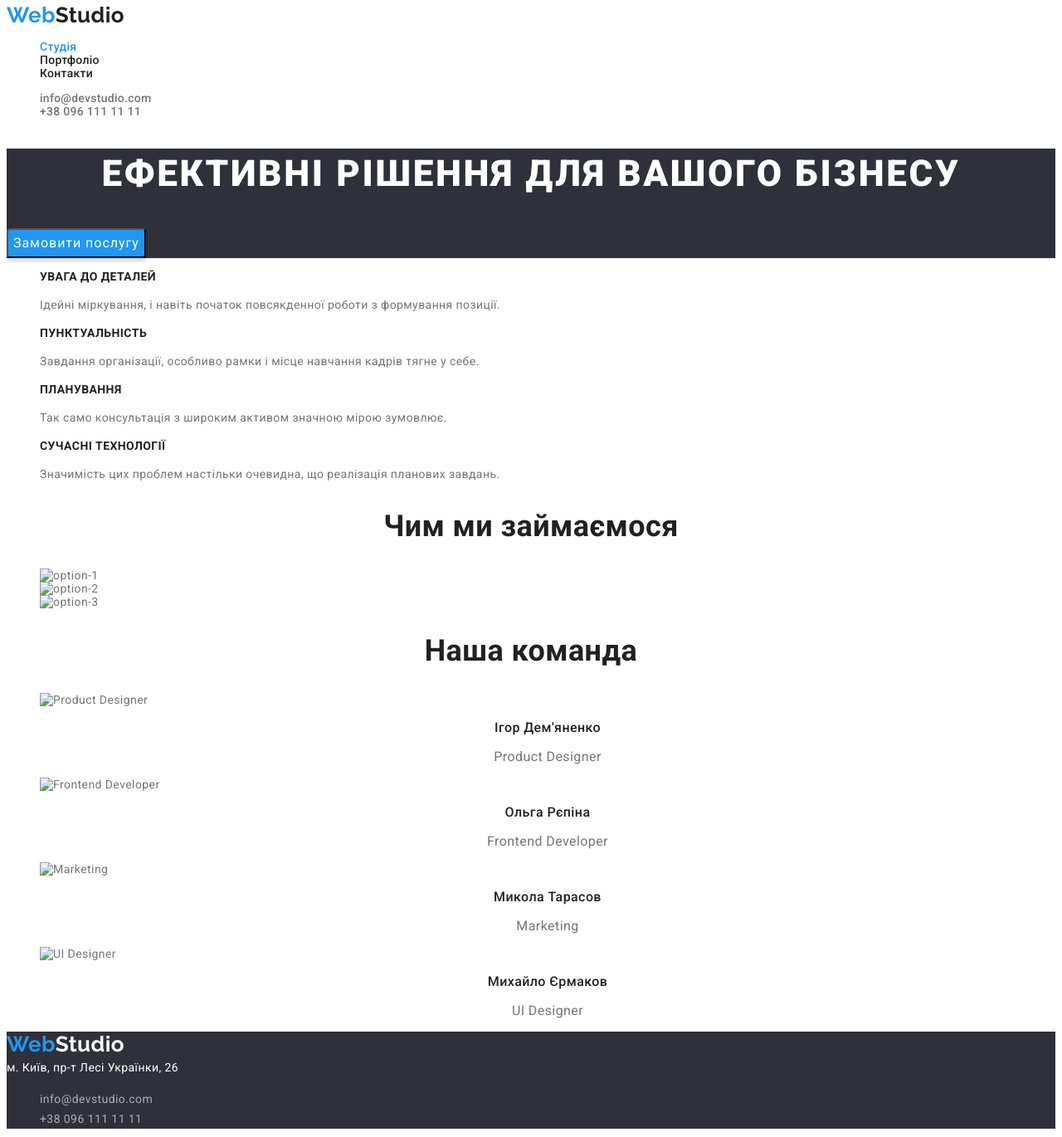
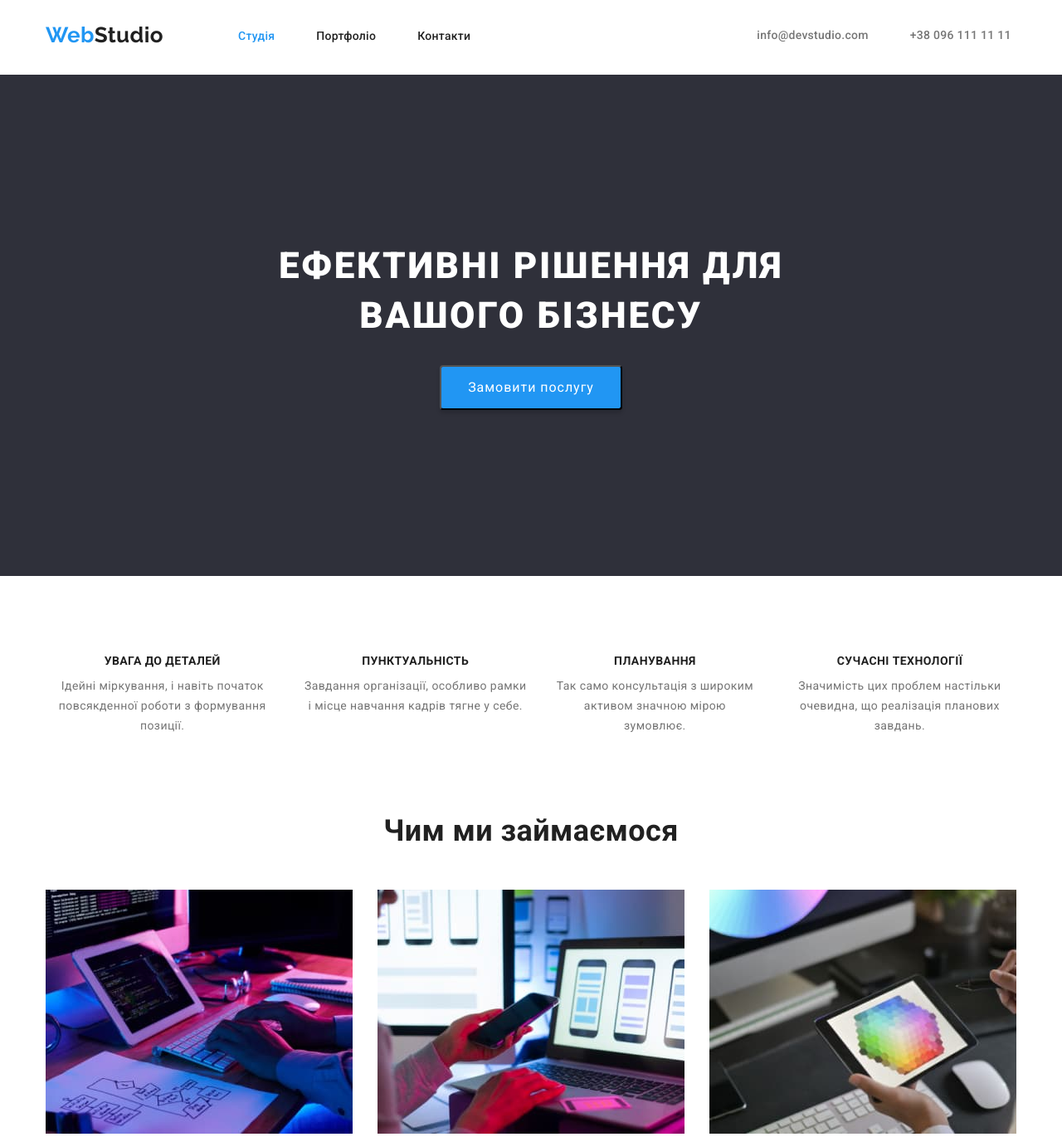
Before and after one commit to YanaHolenok/goit-markup-hw-03, a plain HTML site: page index.html in a window 1280 px wide. Shown: the part 5-1375 px from the top of the page at 83% size. Drawn offline with nearby package versions, Linux system fonts and the light colour scheme.

Commit message:
update 1

```diff
--- a/css/style.css
+++ b/css/style.css
@@ -1,9 +1,8 @@
 :root {
-    --accent-color: #2196F3;
+  --accent-color: #2196f3;
   --primary-text-color: #757575;
   --second-color: #212121;
-    --third-color: #FFFFFF;
-
+  --third-color: #ffffff;
 }
 
 body {
@@ -12,6 +11,45 @@
   font-size: 14px;
   color: var(--primary-text-color);
   letter-spacing: 0.03em;
+}
+/**********************************reset********************************************************/
+html {
+  box-sizing: border-box;
+}
+
+*,
+*::backdrop,
+*::after {
+  box-sizing: inherit;
+}
+/* стилі обнулення верхніх відступів у елементів* */
+p,
+h1,
+h2,
+h3,
+h4,
+h5,
+h6 {
+  margin: 0;
+}
+
+ul,
+ol {
+  margin: 0;
+  padding-left: 0;
+}
+button {
+  cursor: pointer;
+}
+/* /* для коректного відображення картинок* */
+img {
+  display: block;
+  max-width: 100%;
+  height: auto;
+}
+/*- курсив */
+address {
+  font-style: normal;
 }
 
 /* !!!!!!!!!!!!!!!!!!!!!!!!!!!!!!!!!!!!!*/
@@ -22,10 +60,29 @@
 .list {
   list-style: none;
 }
+/* main container */
+
+.container {
+  width: 1200px;
+  margin: 0 auto;
+  padding: 0 15px;
+}
 
 /* header*/
-.header {
-    background-color: var(--third-color);
+
+/* flex */
+.header-nav,
+.header-nav-list {
+  display: flex;
+}
+.header-container{
+    display: flex;
+    align-items: center;
+
+}
+.header{
+    padding-top: 32px;
+    padding-bottom: 32px;
 }
 
 .logo {
@@ -33,8 +90,10 @@
   font-style: normal;
   font-weight: 700;
   font-size: 26px;
-    line-height: calc(31/26);
+  line-height: calc(31 / 26);
   color: var(--second-color);
+  display: block;
+  margin-right: 90px;
 }
 
 .header-accent {
@@ -42,11 +101,15 @@
 }
 
 .header-nav-link {
+  display: block;
   font-weight: 500;
-    line-height: calc(16/14);
+  line-height: calc(16 / 14);
   letter-spacing: 0.02em;
   color: var(--second-color);
-
+}
+.header-nav-list{
+    gap: 50px;
+    align-items: center;
 }
 
 .current {
@@ -55,14 +118,27 @@
 
 .contact-links {
   font-weight: 500;
-    line-height: calc(16/14);
+  line-height: calc(16 / 14);
   letter-spacing: 0.02em;
   color: var(--primary-text-color);
+
+}
+/*  flex*************************************************** */
+.header-contacts {
+  display: flex;
+  margin-left: 345px;
+}
+
+.header-contacts .header-contacts-item + .header-contacts-item {
+  margin-left: 50px;
 }
 
 .header-nav-link:hover,
 .header-nav-link:focus {
   color: var(--accent-color);
+}
+.header-contacts-item {
+  display: block;
 }
 
 .contact-links:hover,
@@ -76,30 +152,37 @@
   background-color: var(--primary-text-color);
 }
 
-/* Секція 1*/
+
+/* Hero****************************************** */
 .hero {
-    background-color: #2F303A;
-    ;
+  background-color: #2f303a;
+  text-align: center;
+  padding-top: 200px;
+  padding-bottom: 200px;
 }
 
 .hero-title {
+  width: 670px;
+  margin-left: auto;
+  margin-right: auto;
+  margin-bottom: 30px;
+
   font-weight: 900;
   font-size: 44px;
-    line-height: calc(60/44);
-    text-align: center;
+  line-height: calc(60 / 44);
   letter-spacing: 0.06em;
   text-transform: uppercase;
   color: var(--third-color);
-
 }
 
 .hero-btn {
+  display: inline-block;
+  align-items: center;
+  padding: 10px 32px;
+
   font-family: inherit;
   font-size: 16px;
-    line-height: calc(30/16);
-    display: flex;
-    align-items: center;
-    text-align: center;
+  line-height: calc(30 / 16);
   letter-spacing: 0.06em;
   color: var(--third-color);
   cursor: pointer;
@@ -108,7 +191,7 @@
   border-radius: 4px;
 }
 
-/* Section 2*/
+/* Section 2***************************************/
 .visually-hidden {
   position: absolute;
   white-space: nowrap;
@@ -121,45 +204,82 @@
   clip-path: inset(50%);
   margin: -1px;
 }
-
+.benefits{
+    padding-top: 94px;
+    padding-bottom: 94px;
+}
+.benefits-list{
+   display: flex;
+   gap: 30px;
+}
 .benefits-title {
+    margin-bottom: 10px;
   font-size: inherit;
-    line-height: calc(16/14);
+  line-height: calc(16 / 14);
   text-transform: uppercase;
   color: var(--second-color);
+  text-align: center;
 }
 
 .benefits-text {
-    line-height: calc(24/14);
+    text-align: center;
+  line-height: calc(24 / 14);
   color: var(--primary-text-color);
 }
 
-/*Section 3*/
+/*Section 3*****************************************/
 .section-title {
+    margin-bottom: 50px;
   font-size: 36px;
-    line-height: calc(42/36);
+  line-height: calc(42 / 36);
   text-align: center;
   color: var(--second-color);
 }
-
+.about-list{
+    display: flex;
+    gap: 30px;
+}
+.about-list-items{
+  width: calc((100%-60) / 3);
+}
+.about{
+  padding-bottom: 94px;
+}
 /* Section 4*/
+.team-list{
+    display: flex;
+    gap: 30px;
+}
+.team-list-item{
+ width: calc((100%-90) / 4);
+}
+.team-img{
+    padding-bottom: 30px;
+}
 .team-name {
+    padding-bottom: 10px;
   font-weight: 500;
   font-size: 16px;
-    line-height: calc(19/16);
+  line-height: calc(19 / 16);
   text-align: center;
   color: var(--second-color);
 }
 
 .team-text {
   font-size: 16px;
-    line-height: calc(19/16);
+  line-height: calc(19 / 16);
   text-align: center;
+}
+.team{
+    padding-top: 94px;
+    padding-bottom: 94px;
 }
 
 /* Footer*/
 .footer {
-    background: #2F303A;
+  background: #2f303a;
+  padding-top: 60px;
+  padding-bottom: 60px;
 }
 
 .logo-footer {
@@ -169,6 +289,10 @@
   font-size: 26px;
   line-height: 31px;
   color: var(--third-color);
+
+}
+.logo-bottom{
+ margin-bottom: 20px;
 }
 
 .footer-accent {
@@ -176,24 +300,41 @@
 }
 
 .footer-address {
-    font-style: normal;
-    line-height: calc(24/14);
+  line-height: calc(24 / 14);
   color: var(--third-color);
+  margin-bottom: 9px;
 }
 
 .footer-contacts {
-    line-height: calc(24/14);
+  line-height: calc(24 / 14);
   color: rgba(255, 255, 255, 0.6);
-    ;
 }
-
+.tel{
+    margin-bottom: 9px;
+}
 .footer-contacts:hover,
 .footer-contacts:focus {
   color: var(--accent-color);
 }
 
 /* portfolio*/
-/* menu*/
+/* загальна секція */
+
+.section-portfolio{
+  padding-top: 95px;
+  padding-bottom: 110px;
+}
+
+/* кнопки */
+.menu-button{
+  padding-top: 0;
+  padding-bottom: 34px;
+}
+.menu-list{
+  display: flex;
+  gap:8px;
+  justify-content: center;
+}
 .btn-list:hover,
 .btn-list:focus {
   color: var(--third-color);
@@ -204,21 +345,33 @@
   font-family: inherit;
   font-weight: 500;
   font-size: 16px;
-    line-height: calc(26/16);
+  line-height: calc(26 / 16);
   text-align: center;
   color: var(--second-color);
   cursor: pointer;
 }
 
+/* проекти, 3*3 */
+
+.project-list{
+  display: flex;
+  flex-wrap: wrap;
+  gap:30px;   }
+
+.project-inf{
+ padding: 20px 24px;
+}
+
 .project-name {
   font-size: 18px;
-    line-height: calc(36/18);
+  line-height: calc(36 / 18);
   letter-spacing: 0.06em;
   color: var(--second-color);
+  margin-bottom: 4px;
 }
 
 .project-text {
   font-size: 16px;
-    line-height: calc(30/16);
+  line-height: calc(30 / 16);
   color: var(--primary-text-color);
 }
--- a/index.html
+++ b/index.html
@@ -12,12 +12,19 @@
       href="https://fonts.googleapis.com/css2?family=Raleway:wght@700&family=Roboto:wght@400;500;700;900&display=swap"
       rel="stylesheet"
     />
+    <link
+      rel="stylesheet"
+      href="https://cdnjs.cloudflare.com/ajax/libs/modern-normalize/1.1.0/modern-normalize.min.css"
+    />
     <!--Style-->
     <link rel="stylesheet" href="./css/style.css" />
   </head>
   <body>
     <header class="header">
       <!--Navigation-->
+
+      <div class="container">
+        <div class="header-container">
           <nav class="header-nav">
             <a class="logo link" href="./index.html" lang="en">
               <span class="header-accent">Web</span>Studio
@@ -29,29 +36,41 @@
               <li class="header-nav-item">
                 <a class="header-nav-link link" href="./portfolio.html">Портфоліо</a>
               </li>
-          <li class="header-nav-item"><a class="header-nav-link link" href="">Контакти</a></li>
+              <li class="header-nav-item">
+                <a class="header-nav-link link" href="">Контакти</a>
+              </li>
             </ul>
           </nav>
+
           <!--Contacts-->
+          <div class="container-contacts">
             <ul class="header-contacts list">
               <li class="header-contacts-item">
-          <a class="contact-links link" href="mailto:info@devstudio.com">info@devstudio.com</a>
+                <a class="contact-links link" href="mailto:info@devstudio.com"
+                  >info@devstudio.com</a
+                >
               </li>
               <li class="header-contacts-item">
                 <a class="contact-links link" href="tel:+380961111111">+38 096 111 11 11</a>
               </li>
             </ul>
+          </div>
+        </div>
+      </div>
     </header>
     <main>
       <!--Section-1-->
 
       <section class="hero">
+        <div class="container">
           <h1 class="hero-title">Ефективні рішення для вашого бізнесу</h1>
           <button class="hero-btn" type="button">Замовити послугу</button>
+        </div>
       </section>
 
       <!--Section-2-->
       <section class="benefits">
+        <div class="container">
           <h2 class="visually-hidden">Переваги</h2>
           <ul class="benefits-list list">
             <li class="benefits-item">
@@ -79,9 +98,11 @@
               </p>
             </li>
           </ul>
+        </div>
       </section>
       <!--section-3-->
       <section class="about">
+        <div class="container">
           <h2 class="section-title">Чим ми займаємося</h2>
           <ul class="about-list list">
             <li class="about-list-items">
@@ -96,14 +117,17 @@
               <img src="./images/section3img3.jpg" alt="option-3" width="370" height="294" />
             </li>
           </ul>
+        </div>
       </section>
 
       <!--section-4-->
       <section class="team">
+        <div class="container">
           <h2 class="section-title">Наша команда</h2>
           <ul class="team-list list">
             <li class="team-list-item">
               <img
+                class="team-img"
                 src="./images/ProductDesigner.jpg"
                 alt="Product Designer"
                 width="270"
@@ -116,6 +140,7 @@
 
             <li class="team-list-item">
               <img
+                class="team-img"
                 src="./images/FrontendDeveloper.jpg"
                 alt="Frontend Developer"
                 width="270"
@@ -127,34 +152,53 @@
             </li>
 
             <li class="team-list-item">
-            <img src="./images/Marketing.jpg" alt="Marketing" width="270" height="260" />
+              <img
+                class="team-img"
+                src="./images/Marketing.jpg"
+                alt="Marketing"
+                width="270"
+                height="260"
+              />
 
               <h3 class="team-name">Микола Тарасов</h3>
               <p class="team-text" lang="en">Marketing</p>
             </li>
             <li class="team-list-item">
-            <img src="./images/UIDesigner.jpg" alt="UI Designer" width="270" height="260" />
+              <img
+                class="team-img"
+                src="./images/UIDesigner.jpg"
+                alt="UI Designer"
+                width="270"
+                height="260"
+              />
 
               <h3 class="team-name">Михайло Єрмаков</h3>
               <p class="team-text" lang="en">UI Designer</p>
             </li>
           </ul>
+        </div>
       </section>
     </main>
     <!--Footer-->
     <footer class="footer">
+      <div class="container">
+        <div class="logo-bottom">
           <a class="logo-footer link" href="./index.html" lang="en">
             <span class="header-accent">Web</span>Studio
           </a>
+        </div>
         <address class="footer-address">м. Київ, пр-т Лесі Українки, 26</address>
         <ul class="footer-list list">
-        <li class="footer-inf">
-          <a class="footer-contacts link" href="mailto:info@devstudio.com"> info@devstudio.com </a>
+          <li class="footer-inf tel">
+            <a class="footer-contacts link" href="mailto:info@devstudio.com">
+              info@devstudio.com
+            </a>
           </li>
           <li class="footer-inf">
             <a class="footer-contacts link" href="tel:+380961111111">+38 096 111 11 11</a>
           </li>
         </ul>
+      </div>
     </footer>
   </body>
 </html>
```
Also changed, not shown: portfolio.html (+72 -29 lines), images/FrontendDeveloper.jpg (added), images/Marketing.jpg (added), images/ProductDesigner.jpg (added), images/UIDesigner.jpg (added), images/img(1).jpg (added), images/img(2).jpg (added), images/img(3).jpg (added), images/img(4).jpg (added), images/img(5).jpg (added), images/img(6).jpg (added), images/img(7).jpg (added), images/img(8).jpg (added), images/img.jpg (added), 3 more files. Lines whose indentation alone changed are shown as unchanged.
